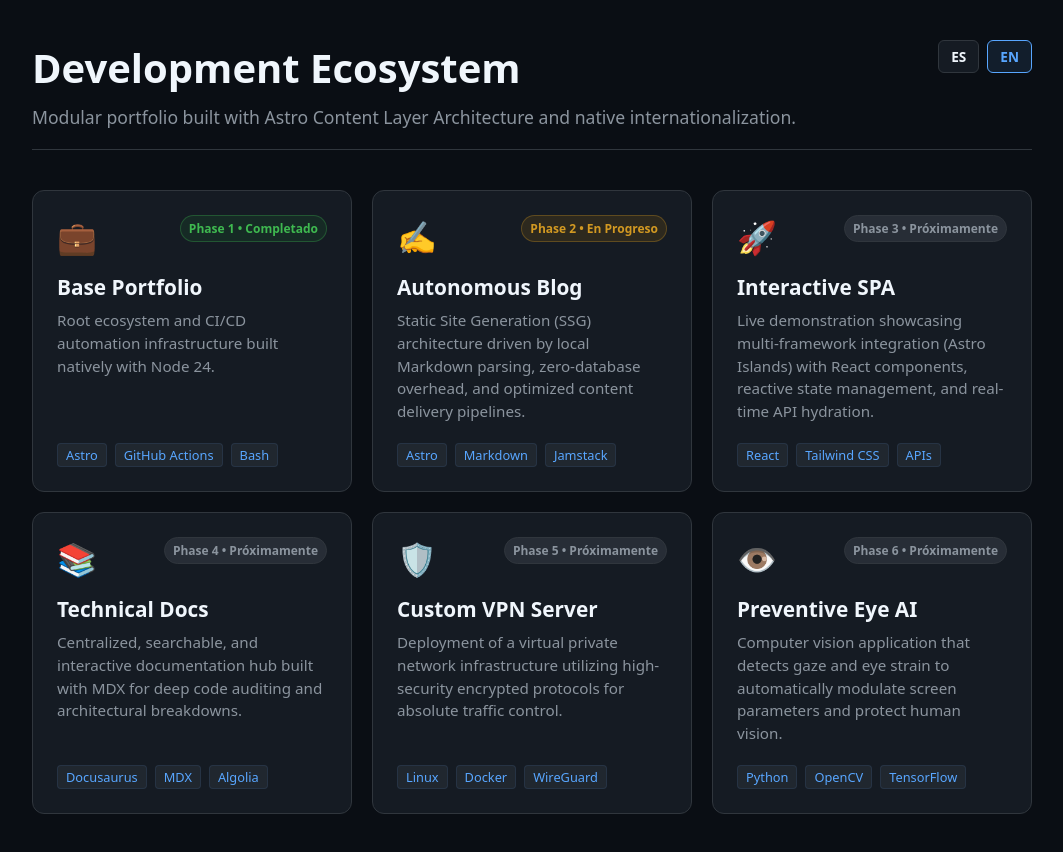
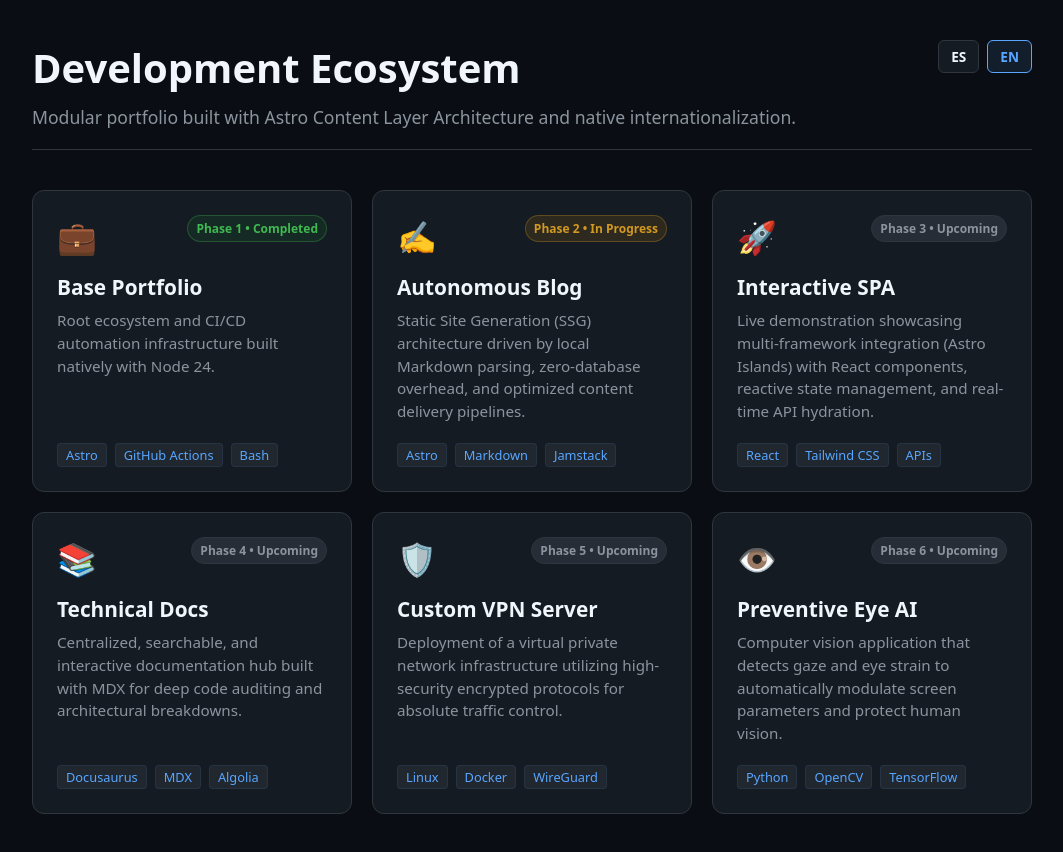
Before and after one commit to hazaelu/hazaelu.github.io, an Astro site: page /en in a window 1280 px wide. Shown: the whole page, without its empty margins (108-1171 px from the left). Built offline with nearby package versions, Linux system fonts and the light colour scheme; Astro itself is replaced by a stand-in of ours.

Commit message:
Fix: Implementar mapeo de datos bilingüe para estados de tarjetas en la interfaz en inglés

```diff
--- a/src/pages/en/index.astro
+++ b/src/pages/en/index.astro
@@ -17,6 +17,15 @@ const proyectosOrdenados = proyectosIngles.sort((a, b) => a.data.fase - b.data.f
 
 // Título general para el SEO de la pestaña del navegador en inglés
 const pageTitle = "Hazael Urriola | Jamstack Ecosystem";
+/**
+ * 🟢 DICCIONARIO DE MAPEO DE DATOS (i18n Visual)
+ * Traduce la variable interna del JSON al texto final que verá el reclutador.
+ */
+const traductorEstado = {
+  "Completado": "Completed",
+  "En Progreso": "In Progress",
+  "Próximamente": "Upcoming"
+};
 ---
 
 <html lang="en">
@@ -168,7 +177,7 @@ const pageTitle = "Hazael Urriola | Jamstack Ecosystem";
 							<div class="card-header">
 								<span class="icon">{proyecto.data.icono}</span>
 								<span class={`badge ${proyecto.data.estado.replace(' ', '-')}`}>
-									Phase {proyecto.data.fase} • {proyecto.data.estado}
+  									Phase {proyecto.data.fase} • {traductorEstado[proyecto.data.estado]}
 								</span>
 							</div>
 							<h3>{proyecto.data.titulo}</h3>
```
